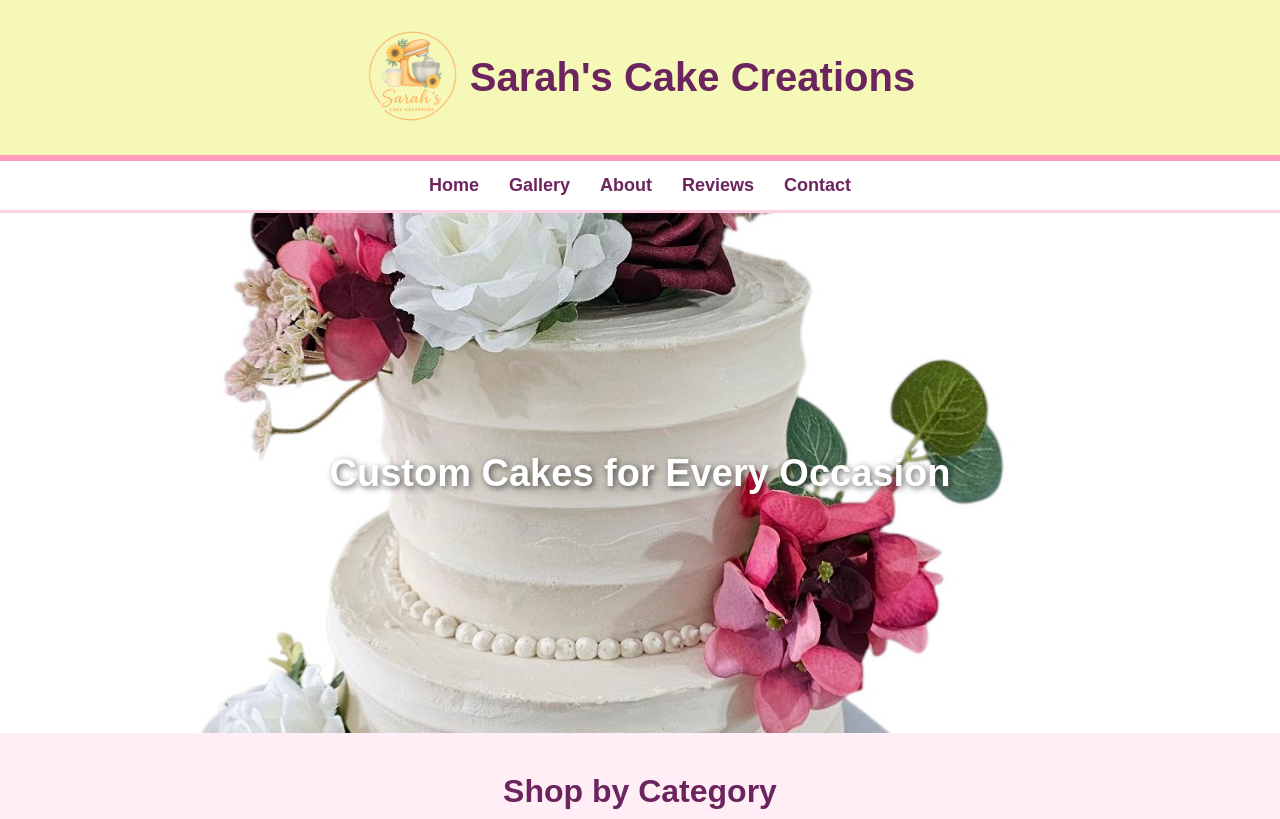
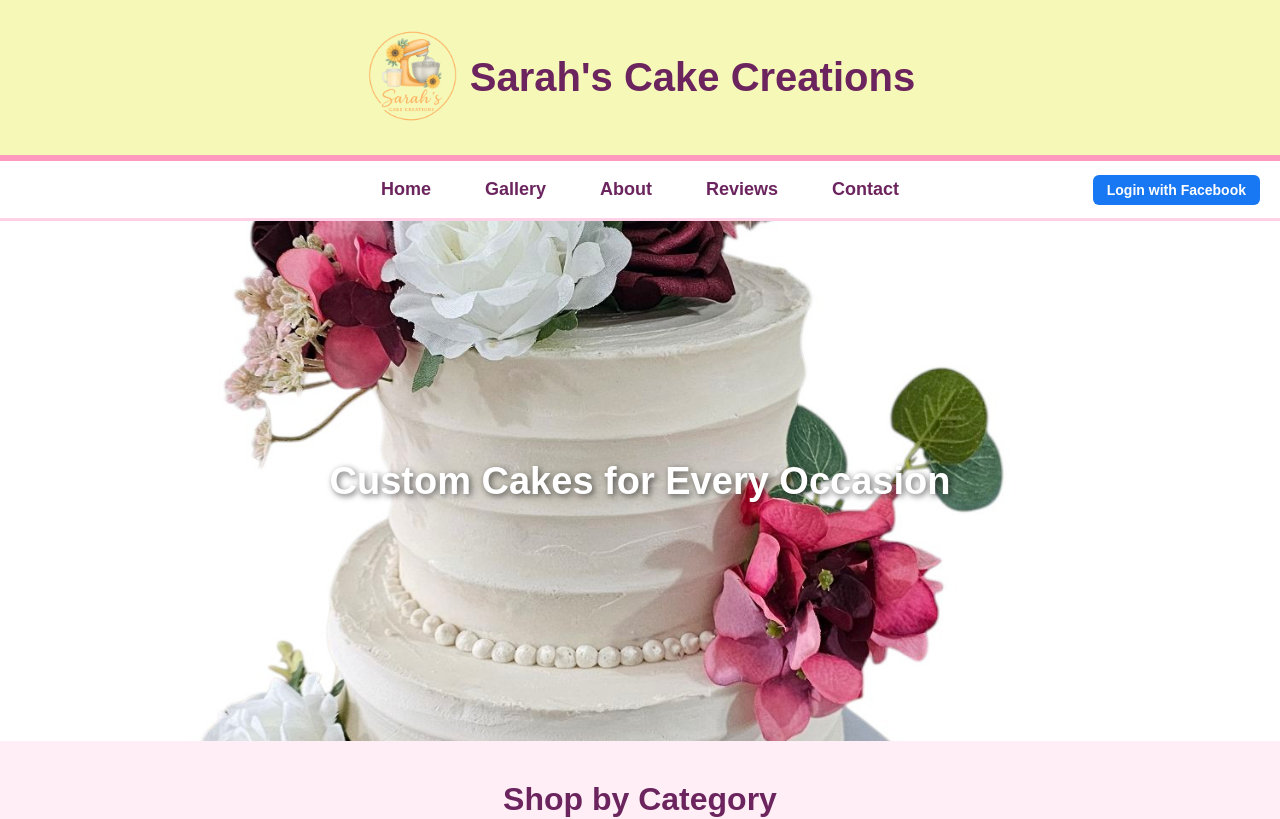
Before and after one commit to sarahandjames2017/sarahs-cake-creations, a Next.js app: page / in a window 1280 px wide. Shown: the top 819 px of the page. Built offline with nearby package versions, Linux system fonts and the light colour scheme.

Commit message:
Move Facebook login button into global layout

```diff
--- /dev/null
+++ b/app/components/FacebookLoginButton.tsx
@@ -0,0 +1,52 @@
+"use client";
+
+import { useEffect } from "react";
+
+declare global {
+  interface Window {
+    FB: any;
+  }
+}
+
+export default function FacebookLoginButton() {
+  useEffect(() => {
+    if (document.getElementById("facebook-jssdk")) return;
+
+    const script = document.createElement("script");
+    script.id = "facebook-jssdk";
+    script.src = "https://connect.facebook.net/en_US/sdk.js";
+    script.async = true;
+    script.defer = true;
+    script.crossOrigin = "anonymous";
+
+    script.onload = () => {
+      window.FB.init({
+        appId: "940451454977117",
+        cookie: true,
+        xfbml: false,
+        version: "v19.0",
+      });
+    };
+
+    document.body.appendChild(script);
+  }, []);
+
+  const login = () => {
+    window.FB.login(
+      (response: any) => {
+        if (response.authResponse) {
+          console.log("Logged in with Facebook:", response);
+        } else {
+          console.log("Facebook login cancelled");
+        }
+      },
+      { scope: "public_profile,email" }
+    );
+  };
+
+  return (
+    <button className="fb-login-btn" onClick={login}>
+      Login with Facebook
+    </button>
+  );
+}
--- a/app/globals.css
+++ b/app/globals.css
@@ -6,7 +6,7 @@ body {
   text-align: center;
 }
 
-/* Header */
+/* ================= HEADER ================= */
 .site-header {
   background: #f6f8b8;
   padding: 30px 15px;
@@ -28,14 +28,26 @@ body {
   color: #6b245d;
 }
 
-/* Nav */
+/* ================= NAV ================= */
 .site-nav {
+  display: grid;
+  grid-template-columns: 1fr auto 1fr;
+  align-items: center;
+  background: white;
+  padding: 12px 20px;
+  border-bottom: 3px solid #ffd1e6;
+}
+
+/* Empty spacer (balances login button) */
+.nav-spacer {
+  height: 1px;
+}
+
+/* Centered menu links */
+.site-nav-links {
   display: flex;
+  gap: 30px;
   justify-content: center;
-  gap: 30px;
-  background: white;
-  padding: 12px 0;
-  border-bottom: 3px solid #ffd1e6;
   flex-wrap: wrap;
 }
 
@@ -52,7 +64,29 @@ body {
   color: #ff4d94;
 }
 
-/* Footer */
+/* ================= LOGIN BUTTON ================= */
+.login-area {
+  display: flex;
+  justify-content: flex-end;
+}
+
+.fb-login-btn {
+  background: #1877f2;
+  color: white;
+  border: none;
+  padding: 7px 14px;
+  font-size: 14px;
+  font-weight: 600;
+  border-radius: 6px;
+  cursor: pointer;
+  white-space: nowrap;
+}
+
+.fb-login-btn:hover {
+  background: #145dbf;
+}
+
+/* ================= FOOTER ================= */
 .site-footer {
   background-color: #ffb5ce;
   color: #6b245d;
@@ -61,23 +95,32 @@ body {
   font-weight: bold;
 }
 
-/* Mobile */
+/* ================= MOBILE ================= */
 @media (max-width: 768px) {
   .site-header {
     padding: 15px 10px;
     gap: 6px;
   }
+
   .site-header img {
     width: 65px;
   }
+
   .site-header h1 {
     font-size: 26px;
   }
-  .site-nav {
+
+  .site-nav-links {
     gap: 14px;
   }
+
   .site-nav a {
     font-size: 16px;
     padding: 4px 6px;
   }
+
+  .fb-login-btn {
+    font-size: 13px;
+    padding: 6px 10px;
+  }
 }
--- a/app/layout.tsx
+++ b/app/layout.tsx
@@ -1,4 +1,6 @@
 import "./globals.css";
+import FacebookLoginButton from "./components/FacebookLoginButton";
+
 
 export const metadata = {
   title: "Sarah's Cake Creations",
@@ -91,13 +93,27 @@ export default function RootLayout({
           <h1>Sarah&apos;s Cake Creations</h1>
         </header>
 
-        <nav>
+        <nav className="site-nav">
+  <div className="nav-spacer"></div>
+
+  <div className="site-nav-links">
     <a href="/">Home</a>
     <a href="/gallery">Gallery</a>
     <a href="/about">About</a>
     <a href="/reviews">Reviews</a>
     <a href="/contact">Contact</a>
+  </div>
+
+  <div className="login-area">
+    <button className="fb-login-btn">
+      Login with Facebook
+    </button>
+  </div>
 </nav>
+
+
+
+
 
         {children}
 
--- a/app/page.tsx
+++ b/app/page.tsx
@@ -1,4 +1,6 @@
 "use client";
+
+import FacebookLoginButton from "./components/FacebookLoginButton";
 
 export default function Home() {
   return (
@@ -140,6 +142,9 @@ export default function Home() {
           ))}
         </div>
       </div>
+
+
+
     </>
   );
 }
```
Lines whose indentation alone changed are shown as unchanged.
